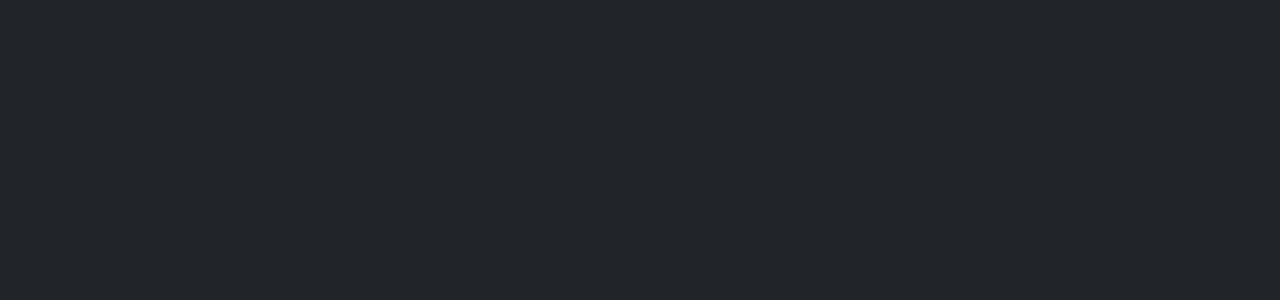
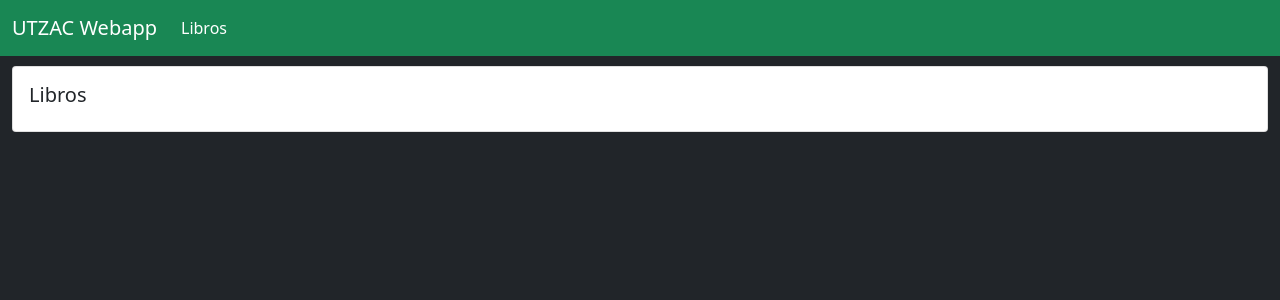
Before and after one commit to angelxehg/utzac-webapp, an Angular app: page /app/books in a window 1280 px wide. Before the commit this address led to /. Shown: the top 300 px of the page. Built offline with nearby package versions, Linux system fonts and the light colour scheme.

Commit message:
Create Books Module

```diff
--- /dev/null
+++ b/src/app/books/books.component.html
@@ -0,0 +1,5 @@
+<div class="card">
+  <div class="card-body">
+    <h5 class="card-title">Libros</h5>
+  </div>
+</div>
--- /dev/null
+++ b/src/app/books/books.component.ts
@@ -0,0 +1,15 @@
+import { Component, OnInit } from '@angular/core';
+
+@Component({
+  selector: 'app-books',
+  templateUrl: './books.component.html',
+  styleUrls: ['./books.component.scss']
+})
+export class BooksComponent implements OnInit {
+
+  constructor() { }
+
+  ngOnInit(): void {
+  }
+
+}
--- a/src/app/panel/panel-routing.module.ts
+++ b/src/app/panel/panel-routing.module.ts
@@ -5,7 +5,18 @@ import { PanelComponent } from './panel.component';
 const routes: Routes = [
   {
     path: '',
-    component: PanelComponent
+    redirectTo: 'books',
+    pathMatch: 'prefix'
+  },
+  {
+    path: '',
+    component: PanelComponent,
+    children: [
+      {
+        path: 'books',
+        loadChildren: () => import('../books/books.module').then(m => m.BooksModule)
+      }
+    ]
   },
 ];
 
--- a/src/app/panel/panel.component.html
+++ b/src/app/panel/panel.component.html
@@ -8,12 +8,13 @@
     <div class="collapse navbar-collapse" id="navbarSupportedContent">
       <ul class="navbar-nav">
         <li class="nav-item">
-          <a class="nav-link active" aria-current="page" routerLink="/auth/login">Inicio de sesión</a>
-        </li>
-        <li class="nav-item">
-          <a class="nav-link" routerLink="/auth/register">Registro</a>
+          <a class="nav-link" routerLink="/app/books" routerLinkActive="active">Libros</a>
         </li>
       </ul>
     </div>
   </div>
 </nav>
+
+<div class="container-fluid content-cont">
+  <router-outlet></router-outlet>
+</div>
--- a/src/app/panel/panel.component.scss
+++ b/src/app/panel/panel.component.scss
@@ -0,0 +1,3 @@
+.content-cont {
+  padding-top: 10px;
+}
```
Also changed, not shown: src/app/books/books-routing.module.ts (added, +16 -0 lines), src/app/books/books.module.ts (added, +15 -0 lines), src/app/books/books.component.scss (added), 1 other file (tests, documents, lock files or other folders).
